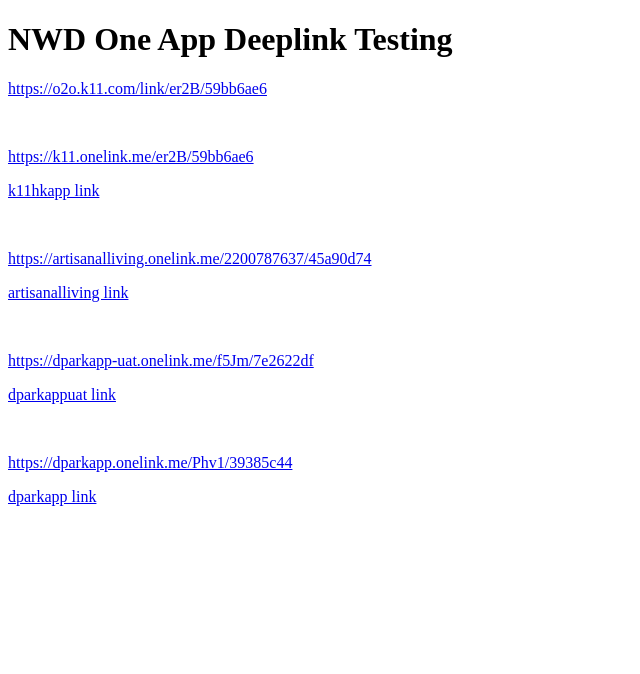
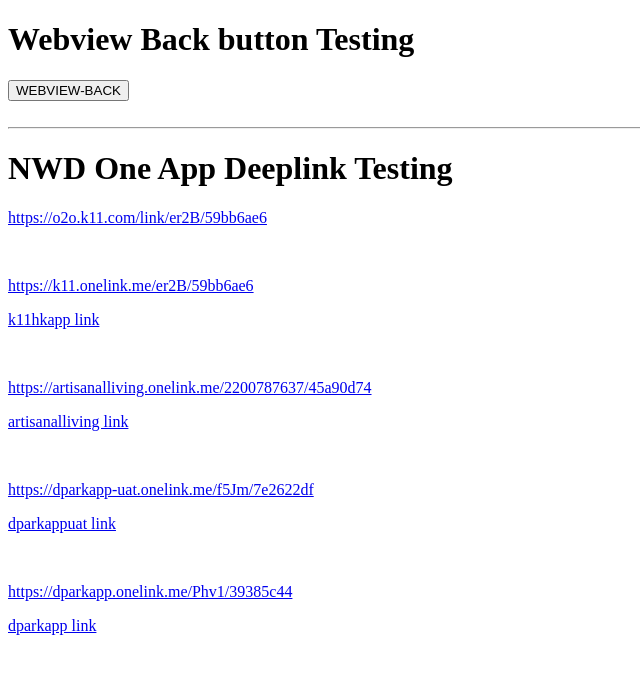
Before and after one commit to ada-ks/ada-ks.github.io, a plain HTML site: page index.html in a window 1280 px wide. Shown: the whole page, without its empty margins (0-640 px from the left). Drawn offline with Linux system fonts and the light colour scheme.

Commit message:
Update index.html

```diff
--- a/index.html
+++ b/index.html
@@ -1,6 +1,26 @@
 <!DOCTYPE html>
 <html>
+<header>
+	<script type="text/javascript">
+		function callbackToApp() {
+			let destination_id = "WEBVIEW-BACK";
+			let data_id = "";
+			if (window.webkit != null) {
+				window.webkit.messageHandlers.destination.postMessage({ destination_id: destination_id, data_id: data_id, mall_code: "" })
+			} else if (window.JSInterface != null) {
+				window.JSInterface.handleJSCallback(JSON.stringify({ destination_id: destination_id, data_id: data_id, mall_code: "" }))
+			}
+			console.log("destination_id: " + destination_id);
+		}
+	</script>
+</header>
 <body>
+	<h1>Webview Back button Testing</h1>
+	<input type = "button" onclick = "callbackToApp()" value = "WEBVIEW-BACK">
+	<br>
+	<br>
+
+	<hr>
 	<h1>NWD One App Deeplink Testing</h1>
 	<p><a href="https://o2o.k11.com/link/er2B/59bb6ae6">https://o2o.k11.com/link/er2B/59bb6ae6</a></p>
 	<br>
@@ -15,6 +35,5 @@
 	<br>
 	<p><a href="https://dparkapp.onelink.me/Phv1/39385c44">https://dparkapp.onelink.me/Phv1/39385c44</a></p>
 	<p><a href="dparkapp://?af_deeplink=true&af_dp=dparkapp%3A%2F%2F&campaign=Keysoc%20One%20App%20Test&data_id=43&destination_id=ESHOP-CAMPAIGN-DETAIL&media_source=Social_facebook&shortlink=7e2622df">dparkapp link</a></p>
-
 </body>
 </html>
```
Lines whose indentation alone changed are shown as unchanged.
